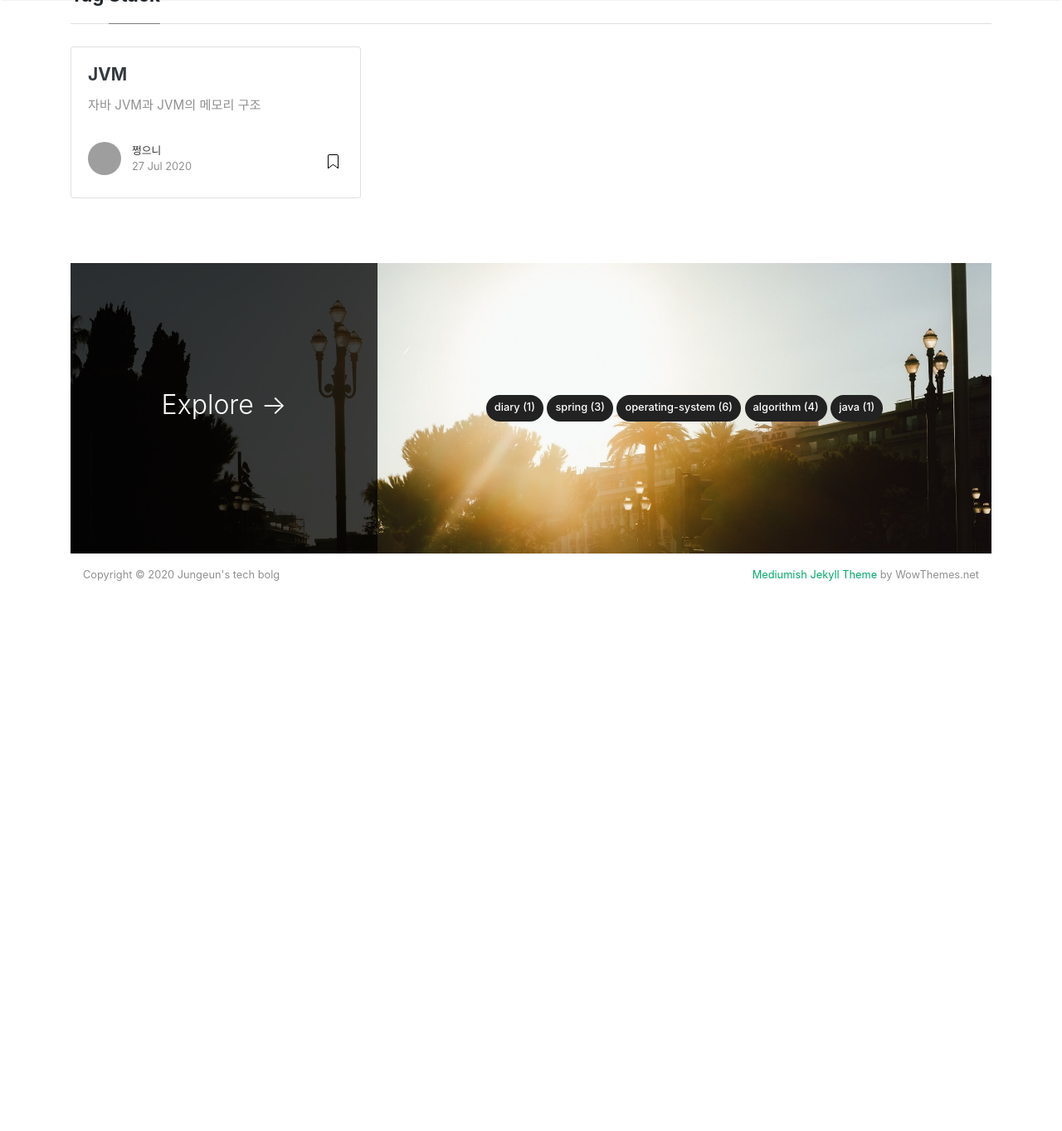
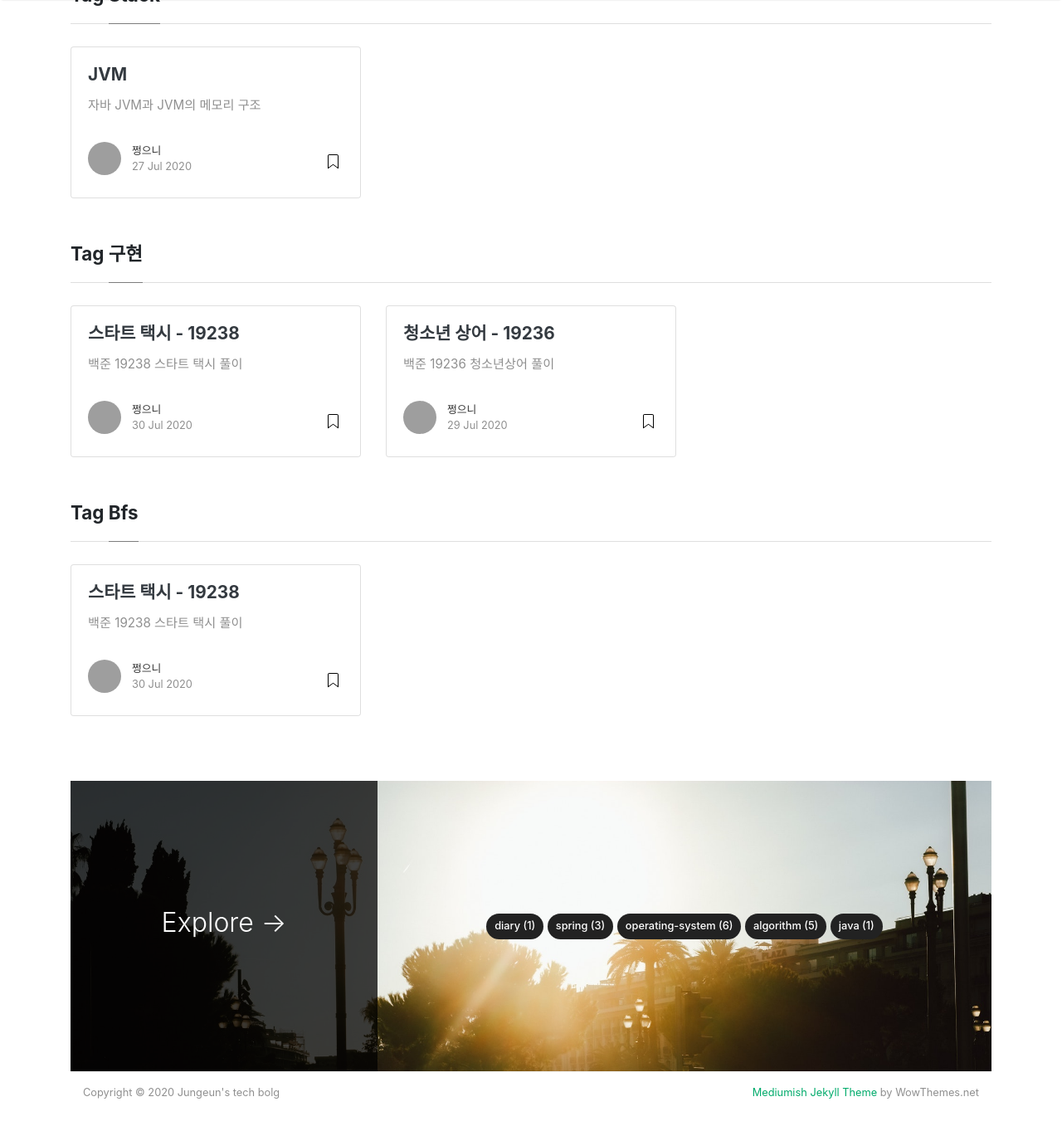
Before and after one commit to JungeunKwon/JungeunKwon.github.io, a Jekyll site: the page built from _pages/tags.md, in a window 1280 px wide and 1400 px high, scrolled down 16075 px. Shown: the top 1363 px of the window at 83% size. Built offline with Jekyll 4.4.1, drawn with Linux system fonts in a browser that asks for light colours; nearby versions of some CDN libraries; some web fonts are replaced; before the commit the page ends 16851 px from its top, so only the background shows below that; some of the changed text lies outside the part shown; grey boxes are pictures that could not be loaded.

Commit message:
[추가] 스타트택시 풀이

```diff
--- a/_posts/2020-07-29-algorithm-chapter4.md
+++ b/_posts/2020-07-29-algorithm-chapter4.md
@@ -3,7 +3,7 @@ layout: post
 title: "청소년 상어 - 19236"
 author: Jungeun
 categories: [algorithm]
-tags: [알고리즘, 백준, dfs]
+tags: [알고리즘, 백준, dfs, 구현]
 description: "백준 19236 청소년상어 풀이"
 featured: false
 
--- /dev/null
+++ b/_posts/2020-07-30-algorithm-chapter5.md
@@ -0,0 +1,18 @@
+---
+layout: post
+title: "스타트 택시 - 19238"
+author: Jungeun
+categories: [algorithm]
+tags: [알고리즘, 백준, dfs, bfs, 구현]
+description: "백준 19238 스타트 택시 풀이"
+featured: false
+
+---
+
+![19238](/assets/images/boj/19238_boj.png)
+
+이번 문제도 구현 문제로 조건을 꼼꼼하게 잘 읽어보고 풀이를 해야 한다. 그리고 택시가 목적지에 도착 했을 때 해당 위치에 승객이 있는 경우도 생각을 해줘야한다. 택시의 도착 위치를 가지고 탐색을 하기 위해 dfs 를 이용 하였다.
+
+finddistance 를 통해 각 사람마다 최솟값을 구해 min 값을 찾는 부분이 있는 데 모든 사람을 검색하기 때문에 시간이 많이 걸리는 듯 하다.  그
+
+<script src="https://gist.github.com/JungeunKwon/4c6d776707ac8ebab55fc08cffa84664.js"></script>
```
Also changed, not shown: assets/images/boj/19238_boj.png (added).
